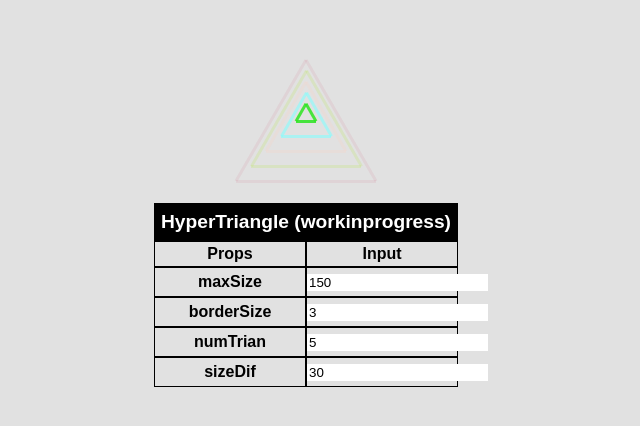
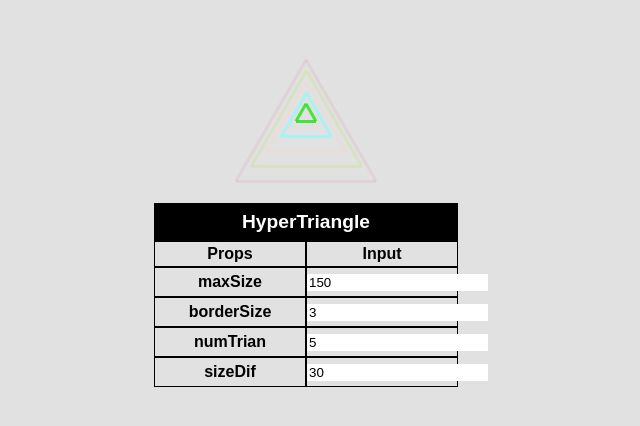
Before and after one commit to josue-rojas/react-loading, a React (Create React App) app: page / in a window 1280 px wide. Shown: the part 5788-6214 px from the top of the page, without its empty margins (334-974 px from the left). Built offline with nearby package versions, Linux system fonts and the light colour scheme.

Commit message:
update hyper-triangle name

```diff
--- a/src/LoaderMakers.js
+++ b/src/LoaderMakers.js
@@ -135,7 +135,7 @@ class CylonMaker {
 }
 
 class HyperTriangleMaker {
-  static title = 'HyperTriangle (workinprogress)';
+  static title = 'HyperTriangle';
   static titles = ['maxSize', 'borderSize', 'numTrian', 'sizeDif']
   static defaults = [150, 3, 5, 30]
   static make(props=this.defaults){
```
